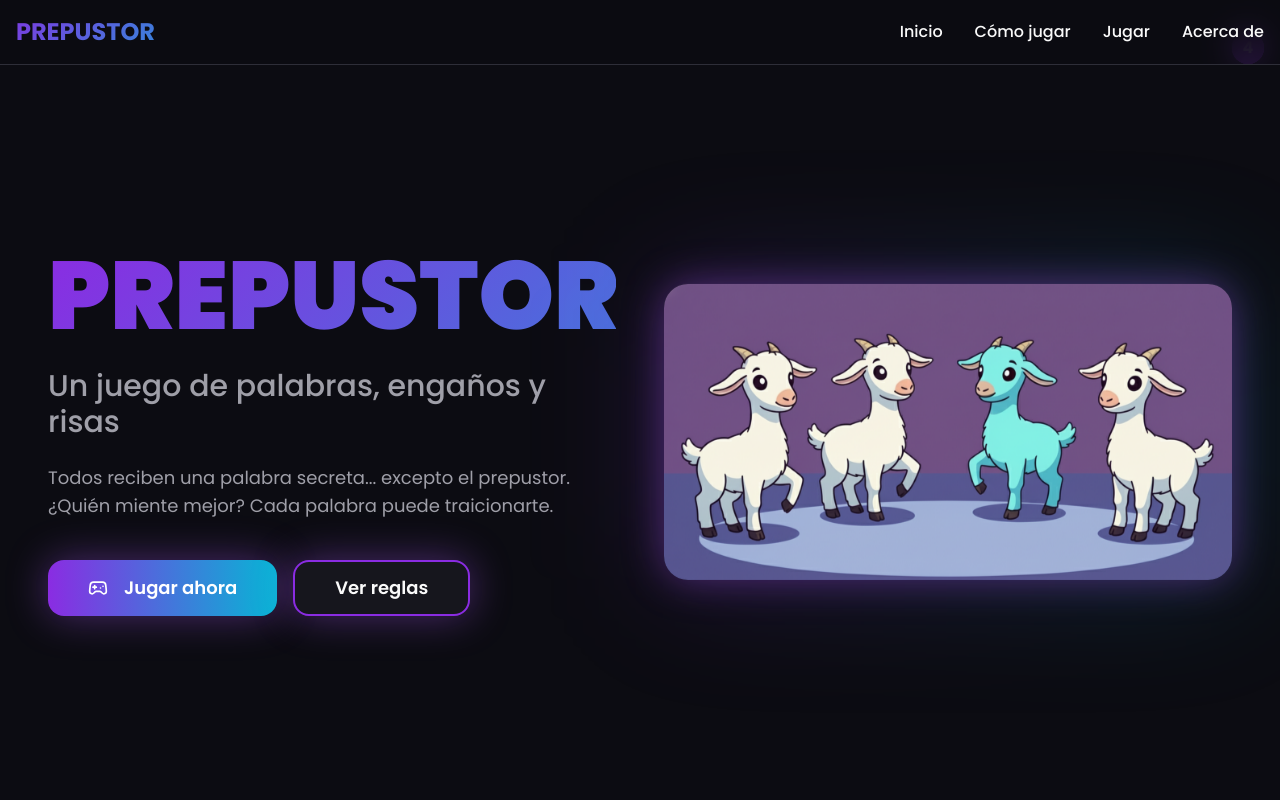
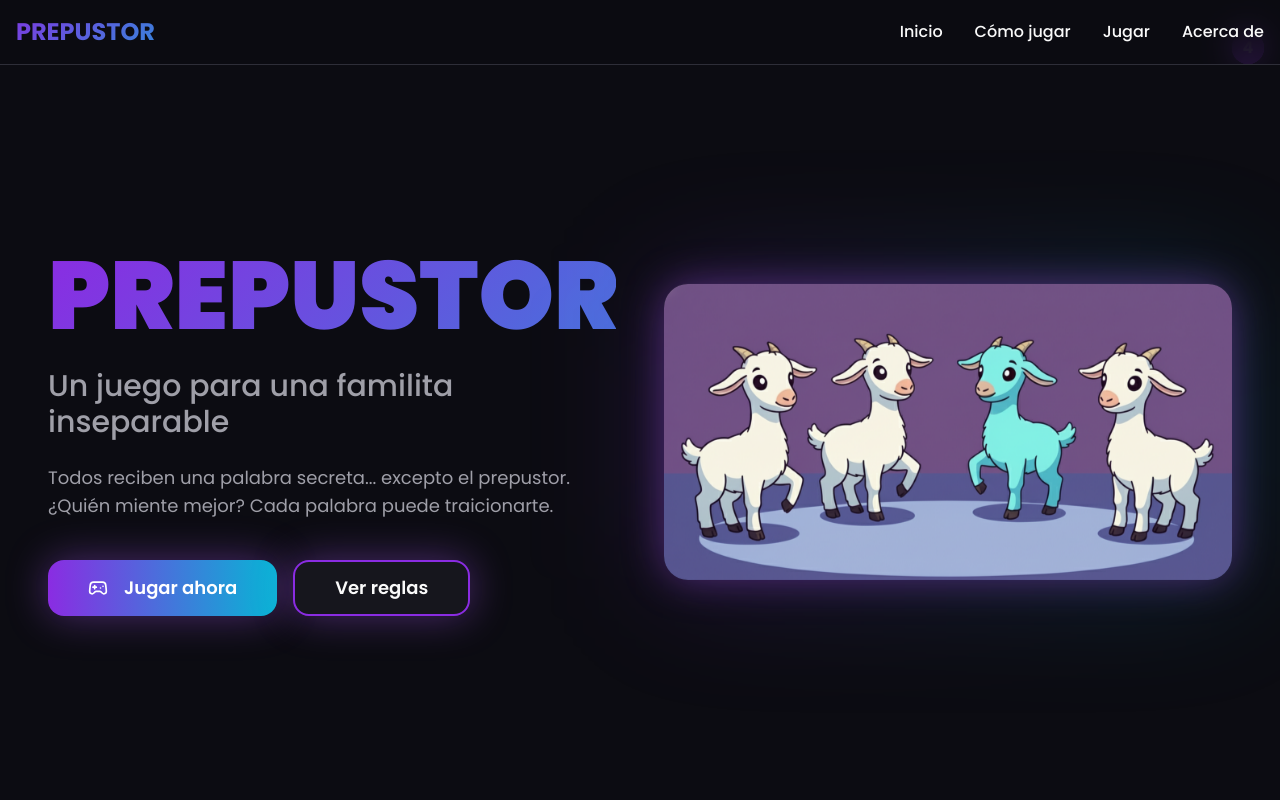
Before and after one commit to micaamorais/impppostor, a React (Vite) app: page / in a window 1280 px wide. Shown: the top 800 px of the page. Built offline with nearby package versions, Linux system fonts and the light colour scheme; the HTML template or start-up script is replaced by a standard one.

Commit message:
Update HeroSection.tsx

```diff
--- a/src/components/HeroSection.tsx
+++ b/src/components/HeroSection.tsx
@@ -19,7 +19,7 @@ const HeroSection = () => {
               PREPUSTOR
             </h1>
             <p className="text-2xl md:text-3xl text-muted-foreground font-medium">
-              Un juego de palabras, engaños y risas
+              Un juego para una familita inseparable
             </p>
             <p className="text-lg text-muted-foreground max-w-2xl">
               Todos reciben una palabra secreta... excepto el prepustor. ¿Quién miente mejor?
```
